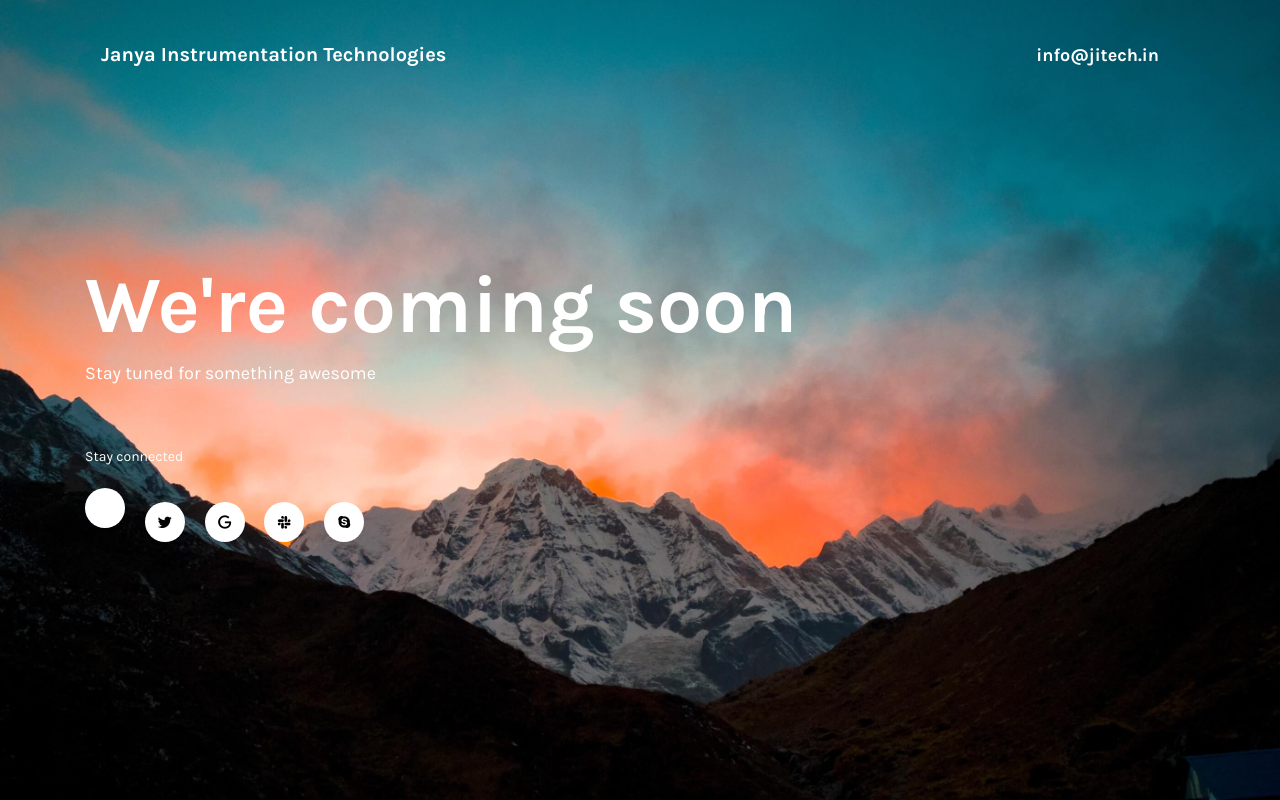
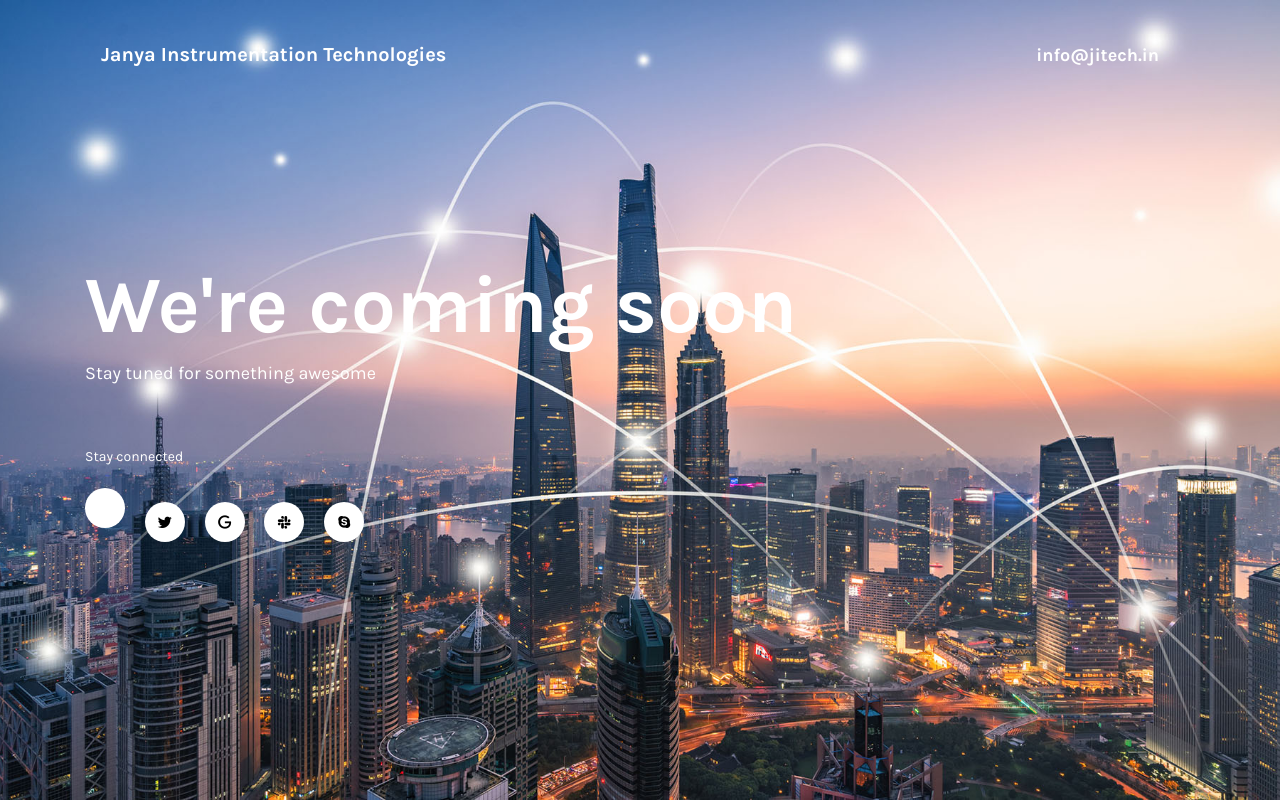
Before and after one commit to jitechnologies/jitechnologies.github.io, a website: page index.html in a window 1280 px wide. Drawn offline with nearby package versions, Linux system fonts and the light colour scheme.

Commit message:
updated the bg image

```diff
--- a/assets/scss/bd-coming-soon.scss
+++ b/assets/scss/bd-coming-soon.scss
@@ -1,6 +1,6 @@
 body {
     font-family: 'Karla', sans-serif;
-    background-image: url("../images/bg.jpg");
+    background-image: url("../images/bg-demo.jpg");
     background-size: cover;
     background-repeat: no-repeat;
     background-position: center;
```
Also changed, not shown: assets/css/bd-coming-soon.css, assets/images/bg-demo.jpg (added).
